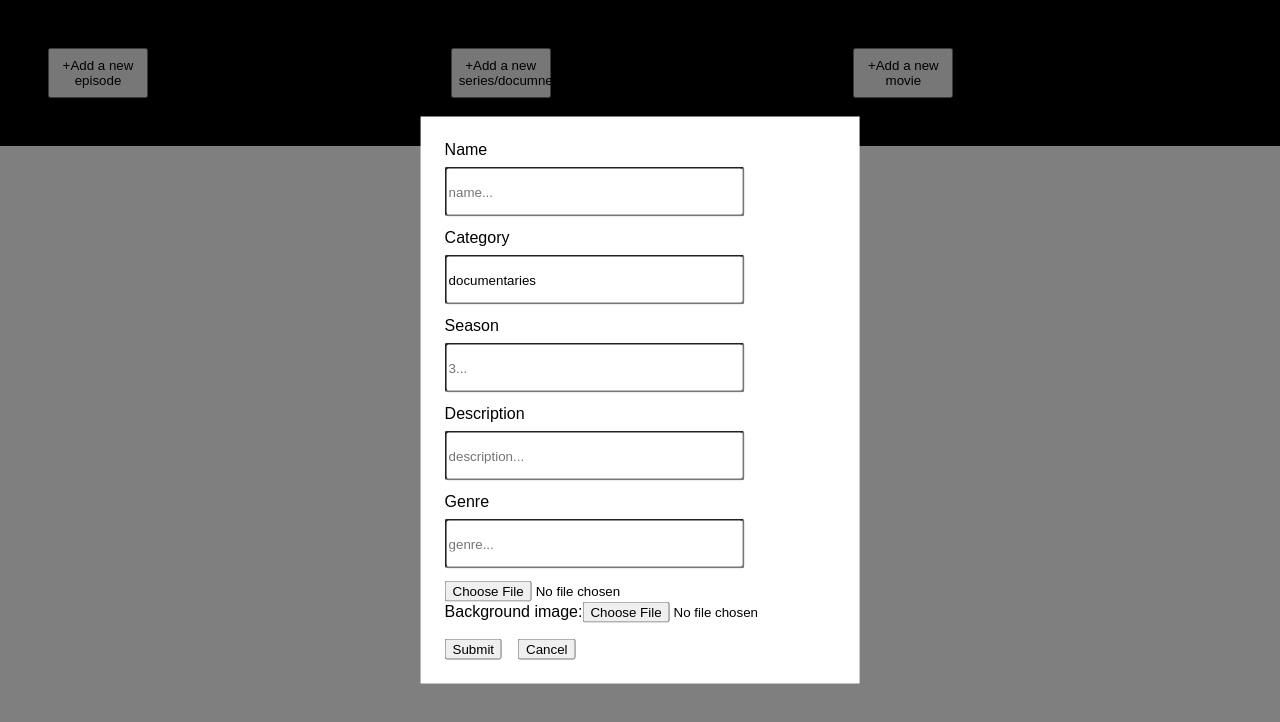
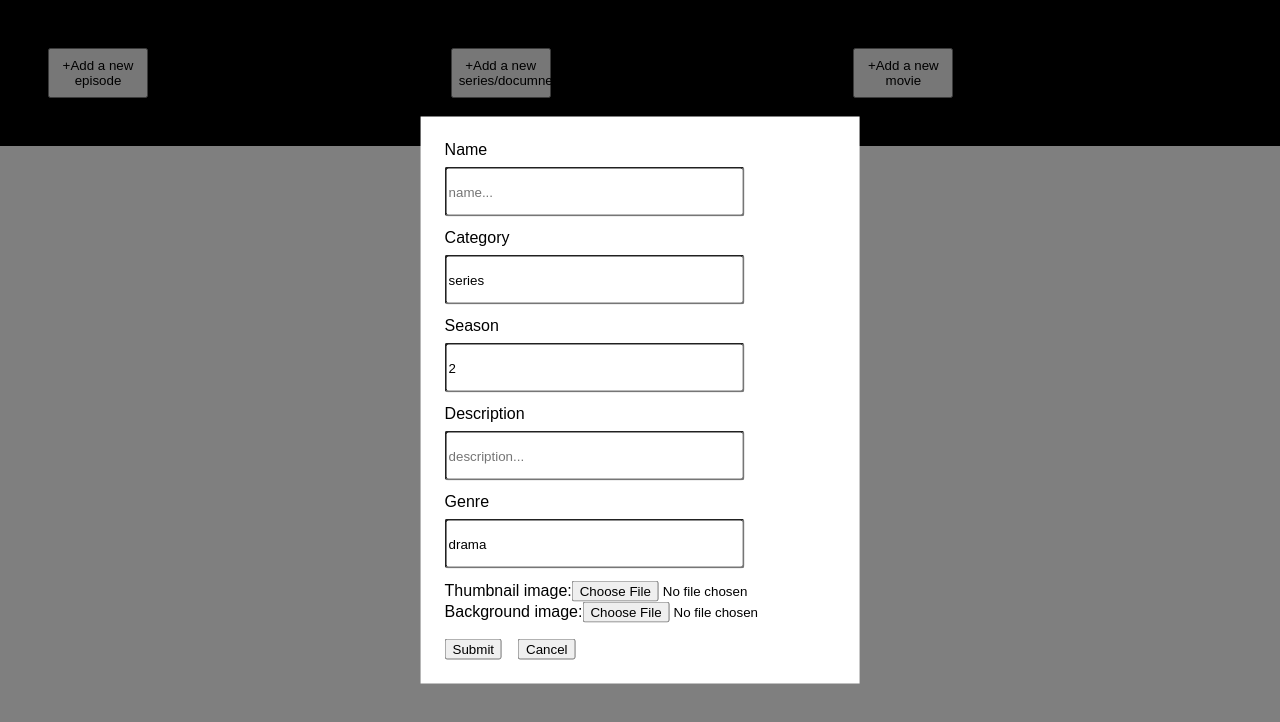
Before and after one commit to liuhaiwei-2021/netflix-clone-react-web, a React (Create React App) app: page /admin in a window 1280 px wide. Both pictures are taken after a click on the button "+Add a new series/documnetaies". Shown: the top 722 px of the page. Built offline with nearby package versions, Linux system fonts and the light colour scheme; no server answers.

Commit message:
create series method improve

```diff
--- a/src/components/DocumentaryCards.jsx
+++ b/src/components/DocumentaryCards.jsx
@@ -22,6 +22,7 @@ export default function DocumentaryCards() {
 	));
 	return (
 		<section className="series">
+			<h1>Documentaries</h1>
 			<div className="serie-cards">{Documentaries}</div>
 		</section>
 	);
--- a/src/components/SerieCard.jsx
+++ b/src/components/SerieCard.jsx
@@ -1,9 +1,11 @@
 import "../styles/SerieCard.css";
 
 export default function SerieCard({ serie }) {
-	const { name, season, genre, imgURL } = serie;
+	const { name, season, genre, imgURL, id } = serie;
 	return (
 		<div className="serie-card">
+			{id}
+			<span>{name}</span>
 			<img src={imgURL} alt="" />
 		</div>
 	);
--- a/src/components/admin/CreateSeriesForm.jsx
+++ b/src/components/admin/CreateSeriesForm.jsx
@@ -16,13 +16,13 @@ export default function CreateForm() {
 	const { setModal } = useModal();
 	const { series, setSeries } = useSeries();
 	const [name, setName] = useState("");
-	const [category, setCategory] = useState("documentaries");
-	const [season, setSeason] = useState();
-	const [genre, setGenre] = useState([""]);
+	const [category, setCategory] = useState("series");
+	const [season, setSeason] = useState(2);
+	const [genre, setGenre] = useState(["drama"]);
 	const [description, setDescription] = useState("");
 
 	const [imgURL, setImgURL] = useState("");
-	const [imgBagroundURL, setImgBagroundURL] = useState(""); //background image
+	const [imgBackgroundURL, setImgBackgroundURL] = useState(""); //background image
 	const [file, setFile] = useState(null);
 	const [backgroundFile, setBackgroundFile] = useState(null);
 
@@ -40,7 +40,7 @@ export default function CreateForm() {
 			season: season,
 			description: description,
 			imgURL: "",
-			imgBagroundURL: "",
+			imgBackgroundURL: "",
 			genre: genre,
 		};
 
@@ -52,8 +52,8 @@ export default function CreateForm() {
 
 		const backgroundFileName = `background-${name}.png`;
 		const backgroundFilePath = path + backgroundFileName;
-		const imgBagroundUPL = await createFile(backgroundFilePath, backgroundFile);
-		newSerie.imgBagroundURL = imgBagroundURL;
+		const imgBackgroundURL = await createFile(backgroundFilePath, backgroundFile);
+		newSerie.imgBackgroundURL = imgBackgroundURL;
 
 		const payload = await createDocument(path, newSerie);
 		const { message, error, loading } = payload;
@@ -95,7 +95,9 @@ export default function CreateForm() {
 			<InputField setup={form.genre} state={[genre, setGenre]} />
 
 			<div className="upload-img">
-				<label className="custom-file-upload" htmlFor="file-upload"></label>
+				<label className="custom-file-upload" htmlFor="file-upload">
+					Thumbnail image:
+				</label>
 
 				<input
 					onChange={onImageChoose}
```
